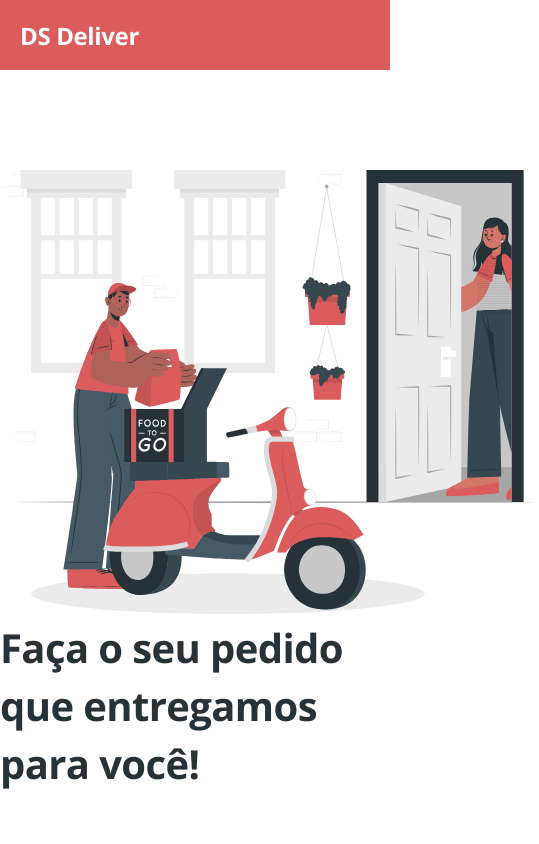
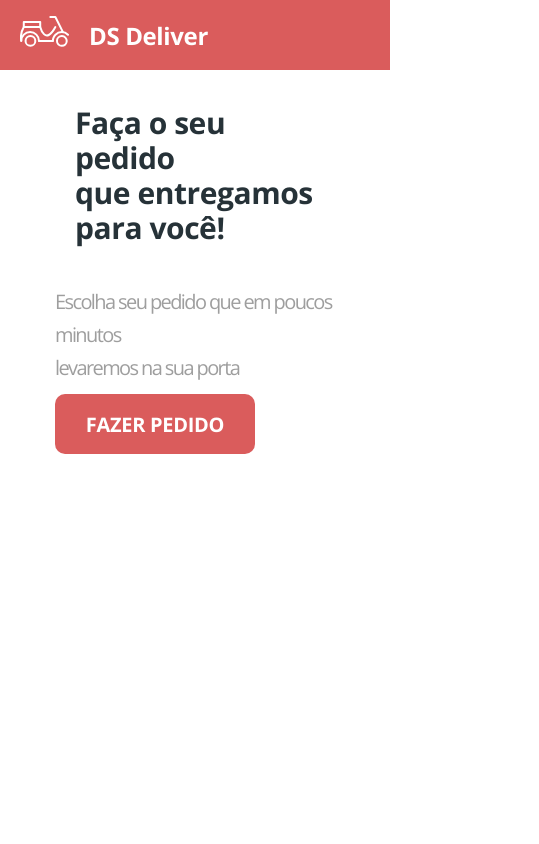
Before and after one commit to brmgf/dsdeliver_sds2, a React (Create React App) app in the folder front-web/: page / in a window 390 px wide. Shown: the top 844 px of the page, 539 px wide, since content can reach past the window. Built offline with nearby package versions, Linux system fonts and the light colour scheme; no server answers.

Commit message:
improved the homepage responsiveness

```diff
--- a/front-web/src/Footer/style.css
+++ b/front-web/src/Footer/style.css
@@ -1,4 +1,5 @@
 .main-footer {
+  position: fixed;
   margin-top: 80px;
   padding-top: 15px;
   padding-bottom: 15px;
--- a/front-web/src/Home/index.tsx
+++ b/front-web/src/Home/index.tsx
@@ -13,7 +13,7 @@ function Home() {
                     <h3 className="home-subtitle">Escolha seu pedido que em poucos minutos <br />levaremos na sua porta</h3>
                     <Link to="/orders" className="home-btn-order" href="#">FAZER PEDIDO</Link>
                 </div>
-            <div className="home-img">
+            <div className="home-image">
                 <MainImage />
             </div>
           </div>
--- a/front-web/src/Home/style.css
+++ b/front-web/src/Home/style.css
@@ -1,5 +1,5 @@
 .home-container {
-    padding-top: 100px;
+  padding: 100px 50px;
   height: calc(100vh - 254px);
 }
 
@@ -54,14 +54,15 @@
   width: 100%;
 }
 
-  @media only screen and (max-width: 768px) {
+@media only screen and (min-width: 499px) and (max-width: 768px) {
   .home-container {
     height: auto;
-      margin-bottom: 50px;
+    padding: 30px;
   }
 
   .home-content {
     flex-direction: column-reverse;
+    margin: 20px;
   }
 
   .home-title {
@@ -80,9 +81,46 @@
 
   .home-image {
     text-align: center;
+    margin: 10px 0;
+    padding: 0;
   }
 
   .home-image svg {
-      width: 80%;
+    width: 70%;
   }
 }
+
+@media only screen and (max-width: 498px){
+
+  .home-content {
+    padding: 5px;
+  }
+
+  .home-title {
+    padding: 0 20px;
+    font-size: 30px;
+    line-height: 35px;
+  }
+
+  .home-subtitle {
+    font-weight: normal;
+    font-size: 20px;
+    line-height: 33px;
+    letter-spacing: -0.08em;
+    color: var(--secondary-color);
+    margin-bottom: 10px;
+  }
+
+  .home-btn-order {
+    border-radius: 10px;
+    height: 60px;
+    width: 200px;
+    font-size: 20px;
+    letter-spacing: -0.015em;
+    color: #FFF;
+  }
+
+  .home-image {
+    display: none;
+  }
+}
--- a/front-web/src/Navbar/index.tsx
+++ b/front-web/src/Navbar/index.tsx
@@ -1,9 +1,11 @@
 import './style.css'
 import {Link} from 'react-router-dom'
+import {ReactComponent as Logo} from './logo.svg'
 
 function Navbar() {
     return (
         <nav className="main-navbar">
+            <Link to="/"><Logo /></Link>
             <Link to="/">DS Deliver</Link>
         </nav>
     )
--- a/front-web/src/Navbar/style.css
+++ b/front-web/src/Navbar/style.css
@@ -22,6 +22,8 @@ a {
 }
 
 .main-navbar {
+    position: fixed;
+    width: 100%;
     height: 70px;
     background: var(--primary-color);
     display: flex;
@@ -36,3 +38,9 @@ a {
     letter-spacing: -0.015em;
     color: #FFFFFF;
 }
+
+@media only screen and (max-width: 768px) {
+    .main-navbar {
+        width: 100%;
+    }
+}
```
Also changed, not shown: front-web/src/Navbar/logo.svg (added). Lines whose indentation alone changed are shown as unchanged.
